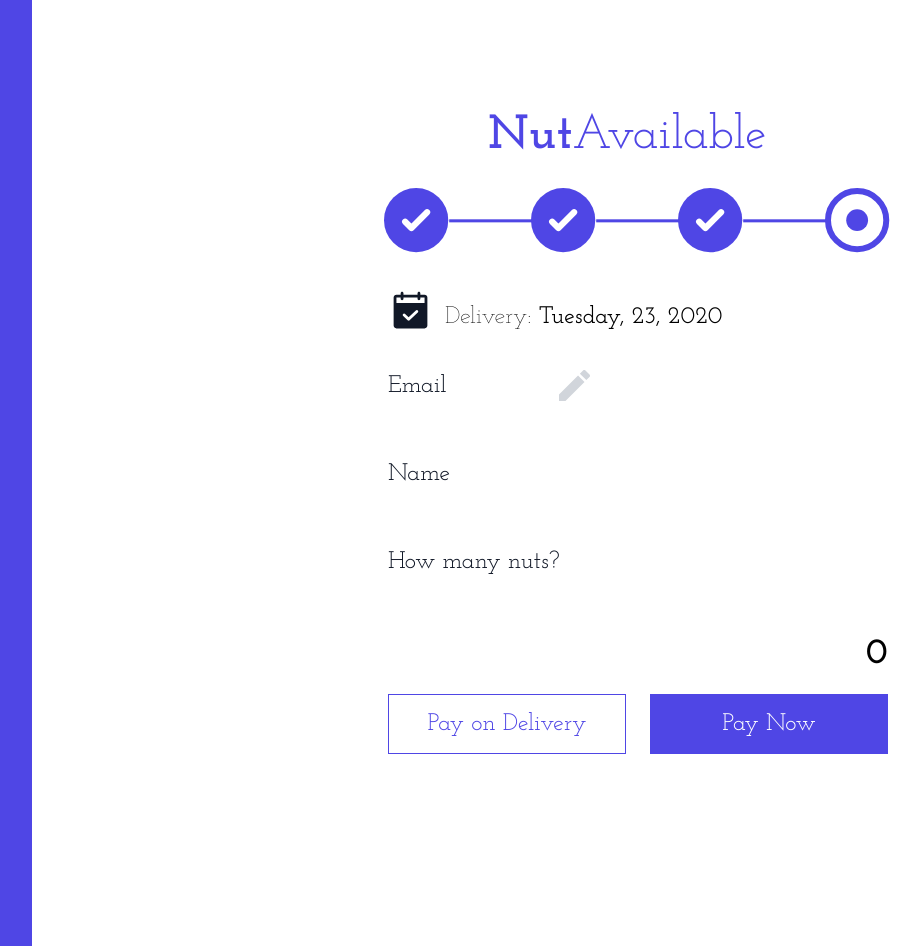
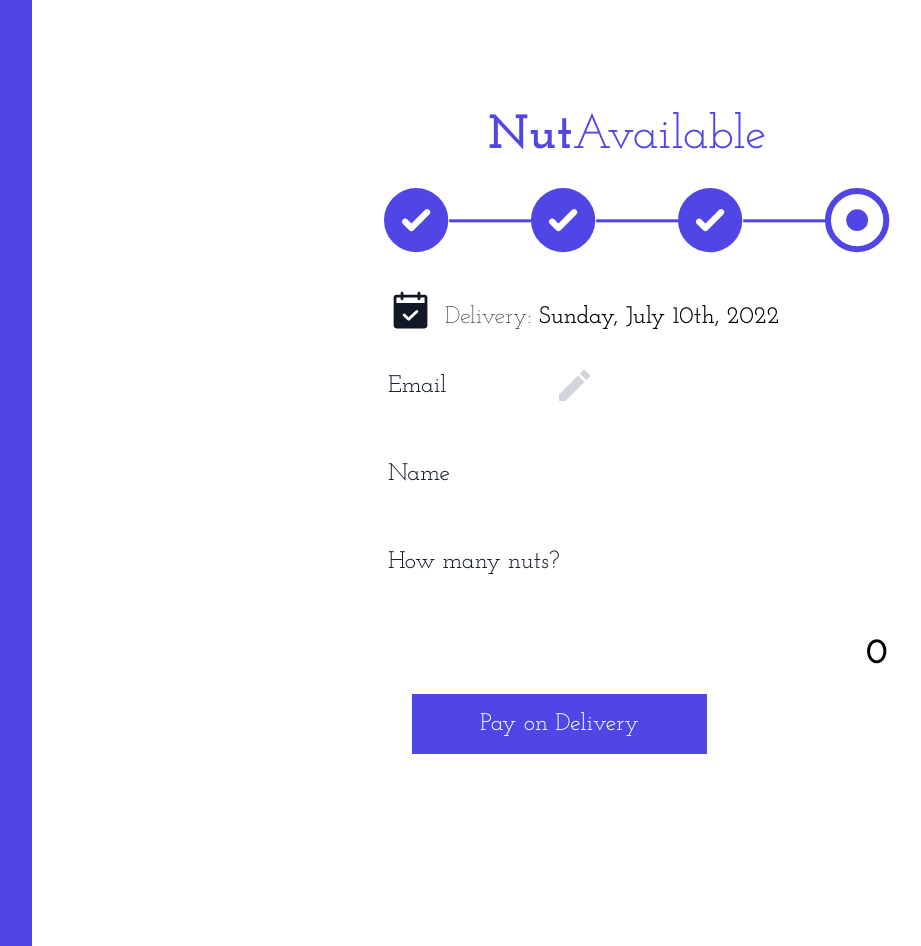
Before and after one commit to hellodemola/miniEcommerce, a Next.js app: page /checkout in a window 1280 px wide. Shown: the whole page, without its empty margins (48-969 px from the left). Built offline with nearby package versions, Linux system fonts and the light colour scheme; no server answers.

Commit message:
add-checkout-integration

```diff
--- a/components/forms/numberForm.tsx
+++ b/components/forms/numberForm.tsx
@@ -1,20 +1,24 @@
-import React, { useState } from 'react';
+import React, { useState, useEffect } from 'react';
 import { useRouter } from 'next/router';
 import { SubmitHandler, useForm } from 'react-hook-form';
 import { yupResolver } from '@hookform/resolvers/yup';
-import { Spinner } from 'evergreen-ui';
+import { Spinner, toaster } from 'evergreen-ui';
 import CustomButton from '../common/button';
 import FormBox from '../common/formBox';
 import TextInput from '../common/input';
 import { backArrow } from '../Svg';
+import { updateOrder } from '../../services/endpoints';
 import { numberSchema } from '../../utili/validationschema/validationSchema';
 
 type Inputs = {
-  number: number,
+  // number: number,
+  number: string,
 };
 
 const NumberForm = () => {
   const [loading, setLoading] = useState(false);
+  const [getEmail, setEmail] = useState([]);
+  const [getName, setName] = useState([]);
   const router = useRouter();
 
   const {
@@ -26,10 +30,36 @@ const NumberForm = () => {
     },
   } = useForm<Inputs>({ mode: 'onChange', resolver: yupResolver(numberSchema) });
 
+  useEffect(() => {
+    if (typeof window !== 'undefined') {
+      setEmail(JSON.parse(JSON.stringify(localStorage.getItem('email') || '')));
+    }
+  }, []);
+  useEffect(() => {
+    if (typeof window !== 'undefined') {
+      setName(JSON.parse(JSON.stringify(localStorage.getItem('name') || '')));
+    }
+  }, []);
+
   const onSubmit: SubmitHandler<Inputs> = (data) => {
     setLoading(true);
-    console.log(data);
-    // localStorage.setItem('name', data.name);
+
+    const payload = {
+      email: getEmail,
+      name: getName,
+      quantity: data.number,
+
+    };
+    updateOrder(payload)
+      .then((res) => {
+        if (res.status === 200) {
+          router.push('/checkout');
+        }
+      })
+      .catch(() => {
+        toaster.danger('Enter a valid quantity');
+      });
+    localStorage.setItem('number', data.number);
     // const userEmail = localStorage.getItem('email');
     reset();
   };
--- a/package.json
+++ b/package.json
@@ -19,10 +19,12 @@
     "axios": "^0.27.2",
     "evergreen-ui": "^6.10.1",
     "husky": "^8.0.1",
+    "moment": "^2.29.4",
     "next": "12.2.0",
     "react": "18.2.0",
     "react-dom": "18.2.0",
     "react-hook-form": "^7.33.1",
+    "react-query": "^3.39.1",
     "yup": "^0.32.11"
   },
   "devDependencies": {
--- a/pages/_app.tsx
+++ b/pages/_app.tsx
@@ -1,6 +1,15 @@
+import React from 'react';
 import '../styles/globals.css';
 import type { AppProps } from 'next/app';
+import { QueryClient, QueryClientProvider } from 'react-query';
 
-const MyApp = ({ Component, pageProps }: AppProps) => <Component {...pageProps} />;
+const MyApp = ({ Component, pageProps }: AppProps) => {
+  const [queryClient] = React.useState(() => new QueryClient());
+  return (
+    <QueryClientProvider client={queryClient} contextSharing>
+      <Component {...pageProps} />
+    </QueryClientProvider>
+  );
+};
 
 export default MyApp;
--- a/pages/checkout.tsx
+++ b/pages/checkout.tsx
@@ -1,14 +1,21 @@
 import React, { useState, useEffect } from 'react';
 import { useRouter } from 'next/router';
+import moment from 'moment';
+import { toaster, Spinner } from 'evergreen-ui';
 import Layout from '../components/common/layout';
 import Progress from '../components/progressBar/progress';
 import { calenderIcon, editIcon } from '../components/Svg';
+import { QueryDeliveryDate } from '../services/useQuery';
+import { AddOrder } from '../services/endpoints';
 
 const CheckoutPage = () => {
   const router = useRouter();
   const [getEmail, setEmail] = useState([]);
   const [getName, setName] = useState([]);
   const [getNumber, setNumber] = useState([]);
+
+  const { data, isLoading } = QueryDeliveryDate();
+  const date = data?.data?.data?.deliveryDate;
 
   useEffect(() => {
     if (typeof window !== 'undefined') {
@@ -29,18 +36,35 @@ const CheckoutPage = () => {
   const unitPrice = 1000;
   const total = unitPrice * +getNumber;
 
-  // }
-
   const onSubmit = (e: React.SyntheticEvent) => {
     e.preventDefault();
+    const payload = {
+      email: getEmail,
+      name: getName,
+      quantity: +getNumber,
+    };
+    AddOrder(payload)
+      .then((res) => {
+        if (res?.status === 201) {
           localStorage.removeItem('email');
           localStorage.removeItem('number');
           localStorage.removeItem('name');
           router.push('/success');
+        }
+      })
+      .catch(() => {
+        toaster.danger('Your have an active order for the week');
+      });
   };
   return (
     <Layout>
       <Progress />
+      {isLoading ? (
+        <div className="flex items-center justify-center h-80">
+          <Spinner />
+        </div>
+      )
+        : (
           <div className="mt-9 ml-3">
             <div className="flex">
               {calenderIcon}
@@ -48,7 +72,7 @@ const CheckoutPage = () => {
                 Delivery:
                 {' '}
                 <span className="font-medium text-black">
-              Tuesday, 23, 2020
+                  {moment(date).format('dddd, MMMM Do, YYYY')}
                 </span>
               </div>
             </div>
@@ -58,9 +82,8 @@ const CheckoutPage = () => {
                 <p className="text-dark font-normal text-2xl">Email</p>
                 <p className="text-4xl font-bold text-black">{getEmail}</p>
               </div>
-          <div className="ml-28">
+              <div className="ml-28 cursor-pointer" onClick={() => router.push('/number')} aria-hidden="true">
                 {editIcon}
-
               </div>
 
             </div>
@@ -80,10 +103,29 @@ const CheckoutPage = () => {
             </div>
 
             <div className="flex mt-5 pb-48">
-          <button type="submit" className=" border border-violet border-solid text-violet h-15 w-77 font-normal text-2xl">Pay on Delivery</button>
-          <button type="submit" className="bg-violet text-white h-15 w-77 font-normal text-2xl ml-6" onClick={onSubmit}>Pay Now</button>
+              {/* {disable ? (
+                <button
+                  type="submit"
+                  className="cursor-not-allowed bg-violet text-white
+                   h-15 w-77 font-normal text-2xl ml-6 opacity-50 "
+                >
+                  You have an existing order
+                </button>
+              ) : ( */}
+              <button
+                type="submit"
+                className="bg-violet text-white h-15 w-77 font-normal
+          text-2xl ml-6"
+                onClick={onSubmit}
+              >
+                Pay on Delivery
+
+              </button>
+              {/* )} */}
+
             </div>
           </div>
+        )}
     </Layout>
   );
 };
--- a/services/endpoints.js
+++ b/services/endpoints.js
@@ -13,3 +13,21 @@ export const AddUser = async (payload) => apiInstance({
   url: 'users/add',
   data: payload,
 });
+
+export const getDeliveryDate = async () => apiInstance.get('orders/delivery-date');
+
+export const AddOrder = async (payload) => apiInstance({
+  method: 'POST',
+  url: 'orders/add',
+  data: payload,
+});
+
+export const getSingleOrder = async (email) => apiInstance.get(`orders/active?email=${email}`);
+
+export const updateOrder = async (payload) => apiInstance(
+  {
+    method: 'PATCH',
+    url: 'orders/update',
+    data: payload,
+  },
+);
--- /dev/null
+++ b/services/useQuery.js
@@ -0,0 +1,8 @@
+import { useQuery } from 'react-query';
+import { getDeliveryDate, getSingleOrder } from './endpoints';
+
+const QueryDeliveryDate = () => useQuery(['deliveryDate'], () => getDeliveryDate());
+
+const QuerySingleOrder = (email) => useQuery(['singleOrder'], email, () => getSingleOrder(email));
+
+export { QueryDeliveryDate, QuerySingleOrder };
```
Also changed, not shown: 1 other file (tests, documents, lock files or other folders). Lines whose indentation alone changed are shown as unchanged.
